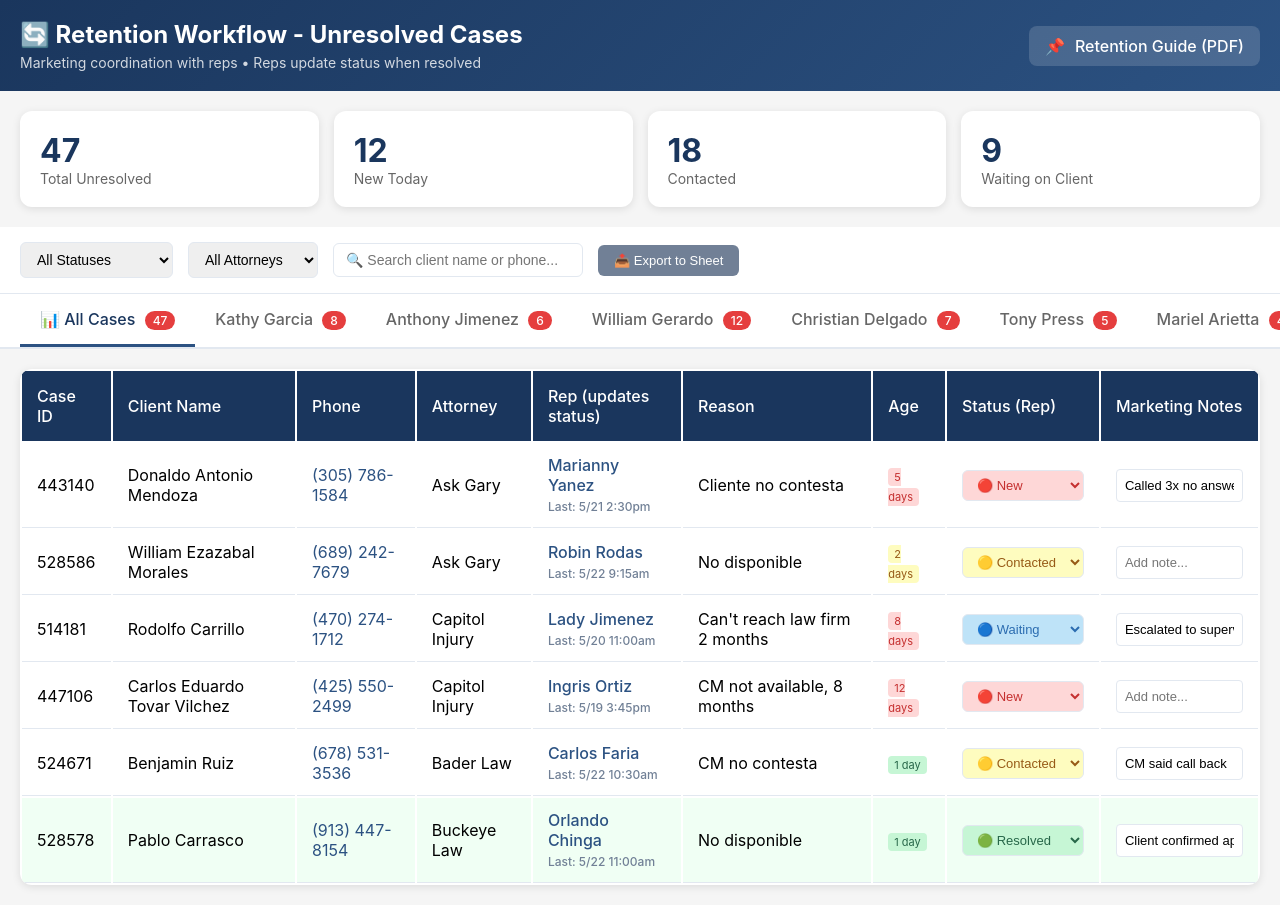
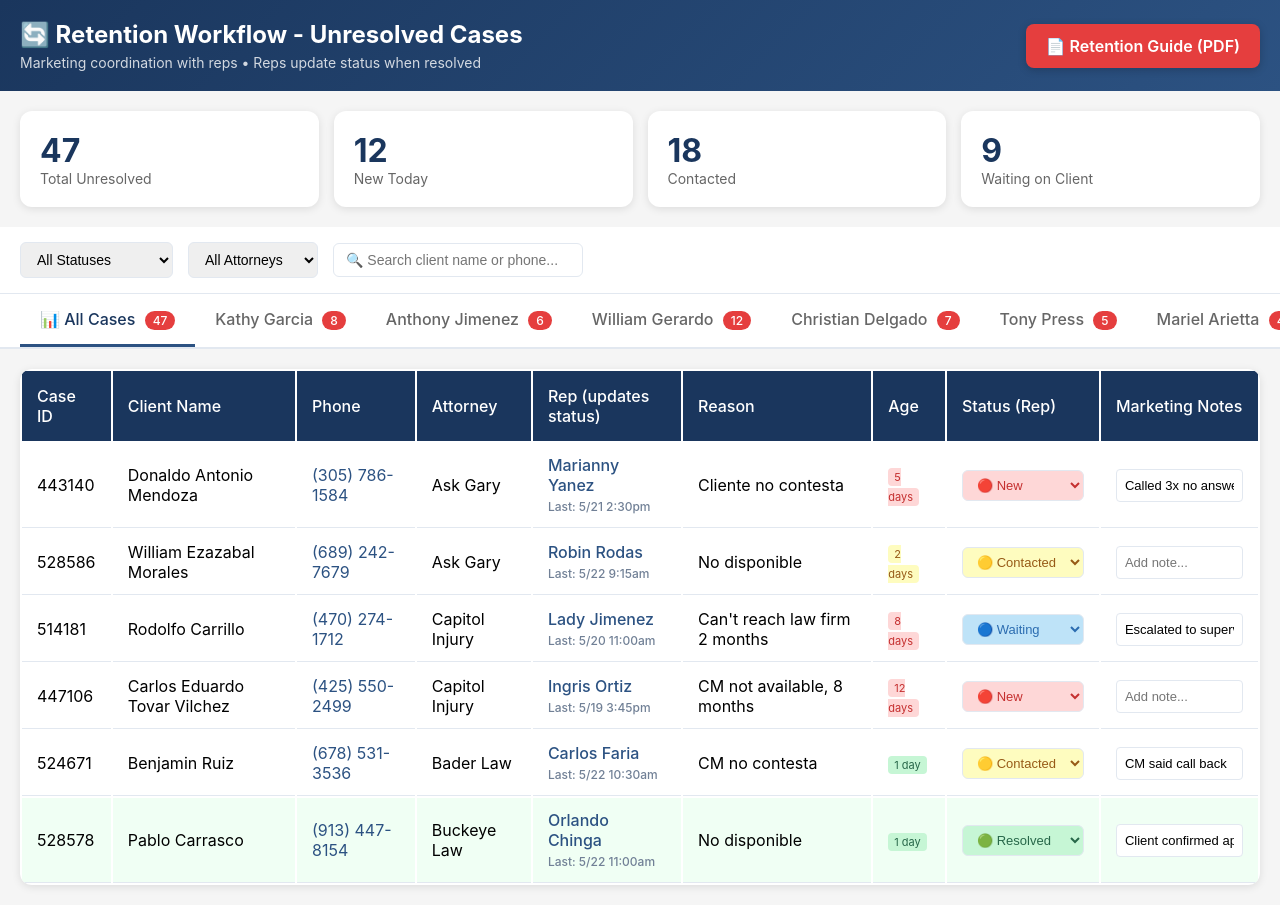
Before and after one commit to jwazar-TNFG/retention-workflow, a plain HTML site: page index.html in a window 1280 px wide. Drawn offline with Linux system fonts and the light colour scheme.

Commit message:
Make PDF a prominent button, remove Excel export

```diff
--- a/index.html
+++ b/index.html
@@ -10,9 +10,8 @@
         .header { background: linear-gradient(135deg, #1a365d 0%, #2c5282 100%); color: white; padding: 20px; display: flex; justify-content: space-between; align-items: center; flex-wrap: wrap; gap: 15px; }
         .header h1 { font-size: 24px; margin-bottom: 5px; }
         .header p { opacity: 0.8; font-size: 14px; }
-        .pinned-doc { background: rgba(255,255,255,0.15); padding: 10px 16px; border-radius: 8px; display: flex; align-items: center; gap: 10px; }
-        .pinned-doc a { color: white; text-decoration: none; font-weight: 500; }
-        .pinned-doc a:hover { text-decoration: underline; }
+        .pdf-btn { background: #e53e3e; color: white; padding: 12px 20px; border-radius: 8px; text-decoration: none; font-weight: 600; display: flex; align-items: center; gap: 8px; box-shadow: 0 2px 8px rgba(0,0,0,0.2); }
+        .pdf-btn:hover { background: #c53030; }
         .stats { display: flex; gap: 15px; padding: 20px; flex-wrap: wrap; }
         .stat-card { background: white; border-radius: 12px; padding: 20px; flex: 1; min-width: 150px; box-shadow: 0 2px 8px rgba(0,0,0,0.1); }
         .stat-card h3 { font-size: 32px; color: #1a365d; }
@@ -32,10 +31,6 @@
         .status-contacted { background: #fefcbf; color: #975a16; }
         .status-waiting { background: #bee3f8; color: #2b6cb0; }
         .status-resolved { background: #c6f6d5; color: #276749; }
-        .btn { background: #2c5282; color: white; border: none; padding: 8px 16px; border-radius: 6px; cursor: pointer; font-size: 13px; }
-        .btn:hover { background: #1a365d; }
-        .btn-secondary { background: #718096; }
-        .btn-secondary:hover { background: #4a5568; }
         .phone-link { color: #2c5282; text-decoration: none; }
         .notes-cell { max-width: 200px; }
         .notes-input { width: 100%; padding: 8px; border: 1px solid #e2e8f0; border-radius: 4px; font-size: 13px; }
@@ -55,9 +50,9 @@
             <h1>🔄 Retention Workflow - Unresolved Cases</h1>
             <p>Marketing coordination with reps • Reps update status when resolved</p>
         </div>
-        <div class="pinned-doc">
-            📌 <a href="retention-guide.pdf" target="_blank">Retention Guide (PDF)</a>
-        </div>
+        <a href="retention-guide.pdf" target="_blank" class="pdf-btn">
+            📄 Retention Guide (PDF)
+        </a>
     </div>
 
     <div class="stats">
@@ -95,7 +90,6 @@
             <option value="capitol">Capitol Injury</option>
         </select>
         <input type="text" placeholder="🔍 Search client name or phone..." style="width: 250px;">
-        <button class="btn btn-secondary">📤 Export to Sheet</button>
     </div>
 
     <div class="tabs">
```
